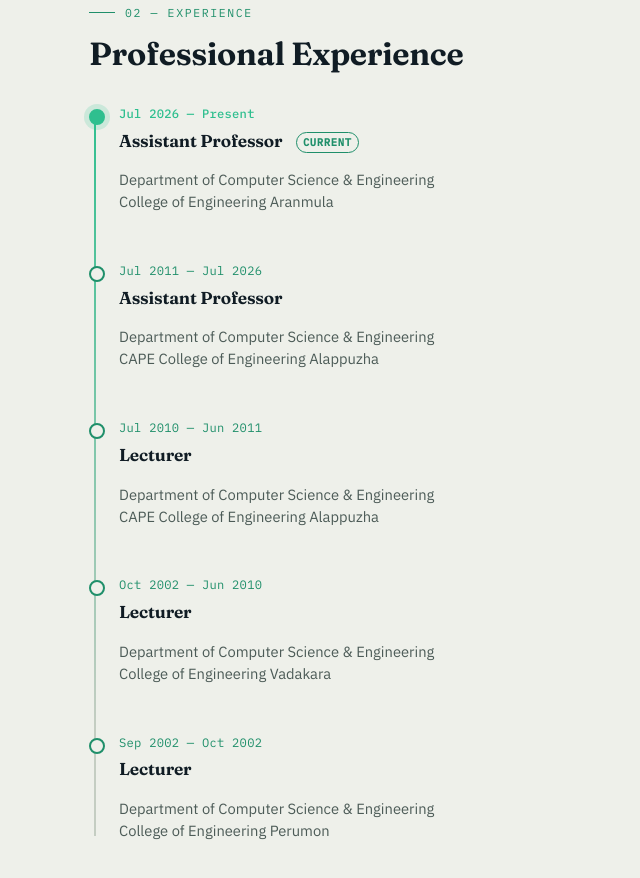
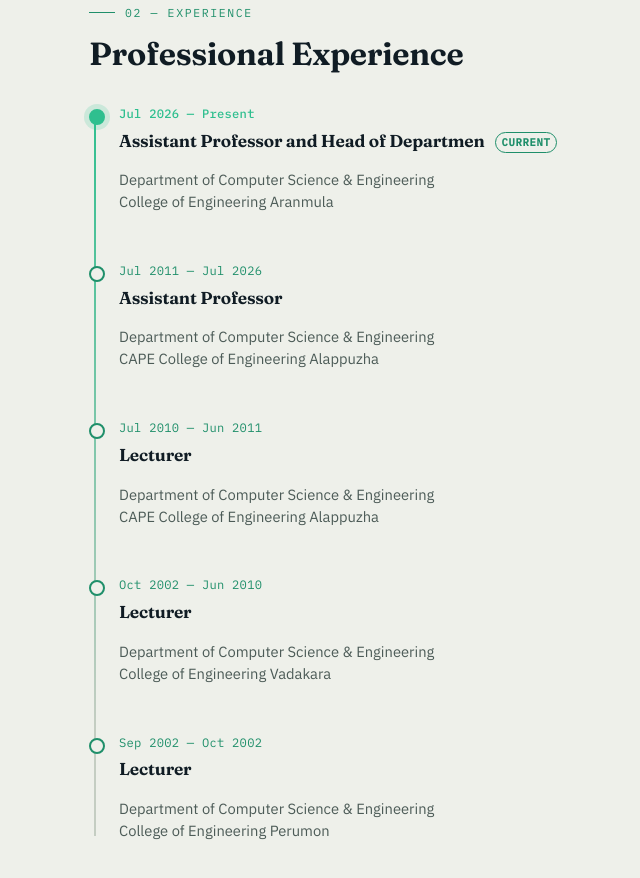
Before and after one commit to SheenaKiran/Resume, a plain HTML site: page index.html in a window 1280 px wide. Shown: the part 1220-2098 px from the top of the page, without its empty margins (39-679 px from the left). Drawn offline with Linux system fonts and the light colour scheme.

Commit message:
Update index.html

```diff
--- a/index.html
+++ b/index.html
@@ -474,7 +474,7 @@
     <div class="timeline">
       <div class="t-item current">
         <span class="t-date">Jul 2026 — Present</span>
-        <h3 class="t-role">Assistant Professor <span class="t-tag">Current</span></h3>
+        <h3 class="t-role">Assistant Professor and  Head of Departmen<span class="t-tag">Current</span></h3>
         <p class="t-org">Department of Computer Science &amp; Engineering<br>College of Engineering Aranmula</p>
       </div>
       <div class="t-item">
```
